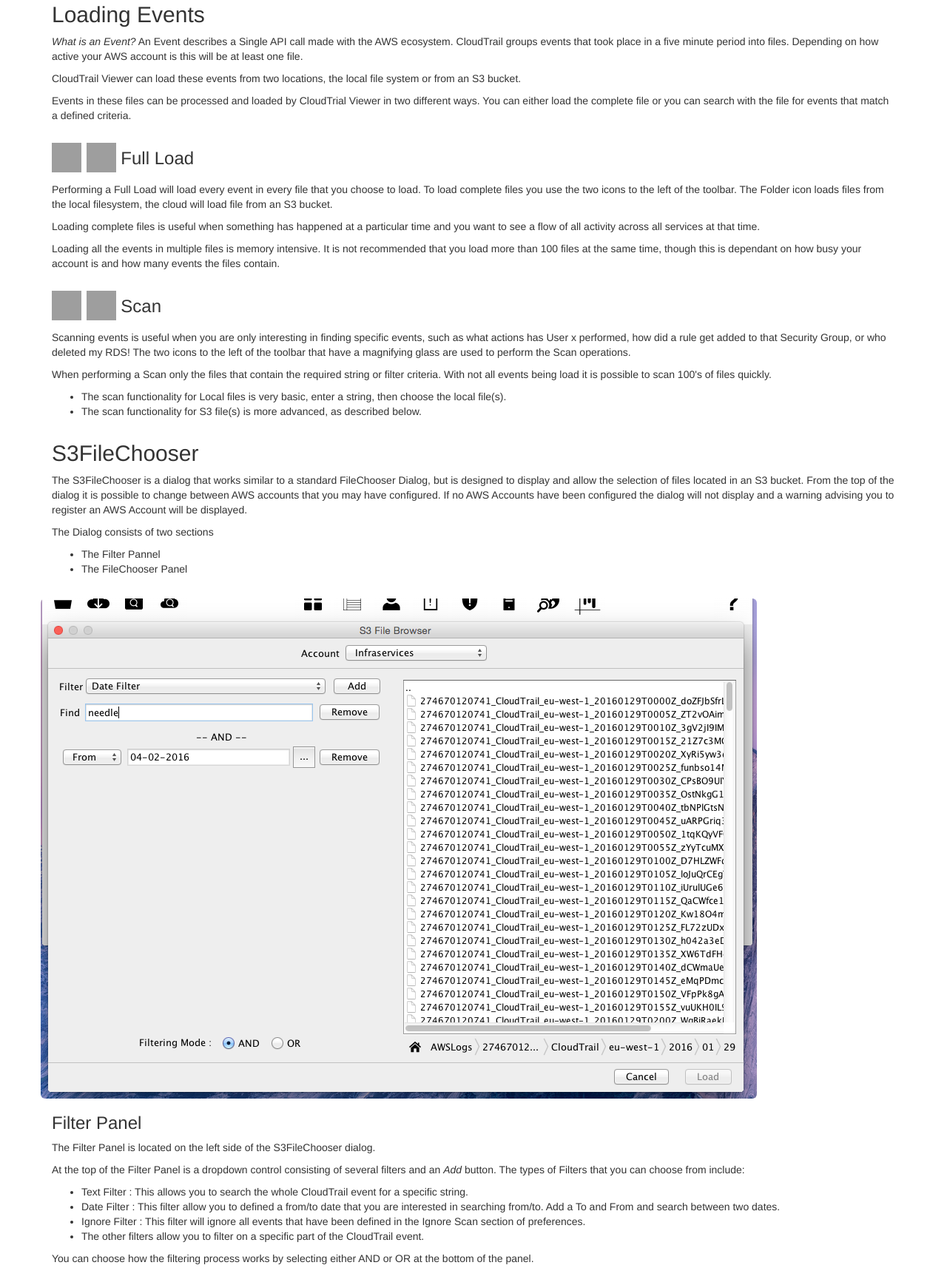
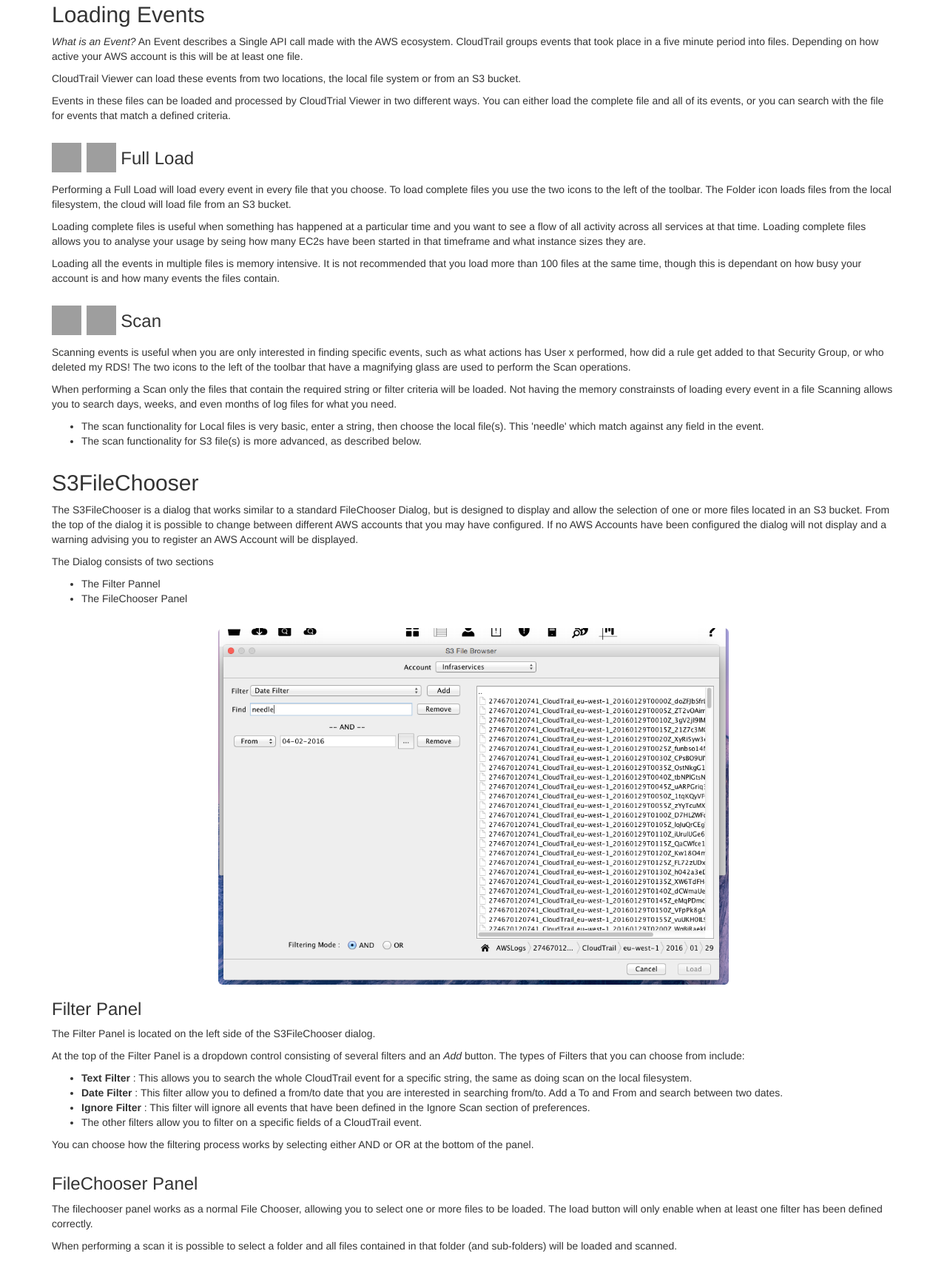
Before and after one commit to githublemming/githublemming.github.io, a plain HTML site: page events.html in a window 1280 px wide. Shown: the part 117-1831 px from the top of the page at 74% size. Drawn offline with Linux system fonts and the light colour scheme; grey boxes are pictures that could not be loaded.

Commit message:
more fixes

```diff
--- a/css/cloudtrail-viewer.css
+++ b/css/cloudtrail-viewer.css
@@ -26,7 +26,6 @@
 	background-repeat: no-repeat;
 	background-size: 32px 32px;
 	position:relative;
-	left:10px;
 }
 
 .icon_overview {
--- a/events.html
+++ b/events.html
@@ -81,8 +81,8 @@
         	<p><em>What is an Event?</em> An Event describes a Single API call made with the AWS ecosystem. CloudTrail groups events that took place
         	in a five minute period into files. Depending on how active your AWS account is this will be at least one file.</p>
             <p>CloudTrail Viewer can load these events from two locations, the local file system or from an S3 bucket.</p>
-            <p>Events in these files can be processed and loaded by CloudTrial Viewer in two different ways. You can either load the complete
-            file or you can search with the file for events that match a defined criteria.</p>
+            <p>Events in these files can be loaded and processed by CloudTrial Viewer in two different ways. You can either load the complete
+            file and all of its events, or you can search with the file for events that match a defined criteria.</p>
         </div>
     </div>
 
@@ -93,11 +93,12 @@
             	<img class="h3_image" src="https://rawgit.com/githublemming/CloudTrailViewer/master/src/main/resources/icons/Cloud-Download-48.png">
             	Full Load
             </h3>
-            <p>Performing a Full Load will load every event in every file that you choose to load. To load complete files you
+            <p>Performing a Full Load will load every event in every file that you choose. To load complete files you
             use the two icons to the left of the toolbar. The Folder icon loads files from the local filesystem, the cloud will
             load file from an S3 bucket.</p>
             <p>Loading complete files is useful when something has happened at a particular time and you want to see a
-                flow of all activity across all services at that time.<p>
+                flow of all activity across all services at that time. Loading complete files allows you to analyse your usage by seing how
+            many EC2s have been started in that timeframe and what instance sizes they are.<p>
             <p>Loading all the events in multiple files is memory intensive. It is
                 not recommended that you load more than 100 files at the same time, though this is dependant on how busy
                 your account is and how many events the files contain.</p>
@@ -111,21 +112,21 @@
             	<img class="h3_image" src="https://rawgit.com/githublemming/CloudTrailViewer/master/src/main/resources/icons/Cloud-Scan-48.png">
             	Scan
             </h3>
-            <p>Scanning events is useful when you are only interesting in finding specific events, such as what actions
+            <p>Scanning events is useful when you are only interested in finding specific events, such as what actions
                 has User x performed, how did a rule get added to that Security Group, or who deleted my RDS! The two icons to the
                 left of the toolbar that have a magnifying glass are used to perform the Scan operations.</p>
-            <p>When performing a Scan only the files that contain the required string or filter criteria. With not all events being load
-            it is possible to scan 100's of files quickly.</p>
+            <p>When performing a Scan only the files that contain the required string or filter criteria will be loaded. Not having the memory constrainsts
+                of loading every event in a file Scanning allows you to search days, weeks, and even months of log files for what you need.</p>
             <ul>
-                <li>The scan functionality for Local files is very basic, enter a string, then choose the local file(s).</li>
+                <li>The scan functionality for Local files is very basic, enter a string, then choose the local file(s). This 'needle' which match against any field in the event.</li>
                 <li>The scan functionality for S3 file(s) is more advanced, as described below.</li>
             </ul>
         </div>
     </div>
 
     <h2>S3FileChooser</h2>
-    <p>The S3FileChooser is a dialog that works similar to a standard FileChooser Dialog, but is designed to display and allow the selection of files located in an S3 bucket.
-    From the top of the dialog it is possible to change between AWS accounts that you may have configured. If no AWS Accounts have been configured the dialog will
+    <p>The S3FileChooser is a dialog that works similar to a standard FileChooser Dialog, but is designed to display and allow the selection of one or more files located in an S3 bucket.
+    From the top of the dialog it is possible to change between different AWS accounts that you may have configured. If no AWS Accounts have been configured the dialog will
     not display and a warning advising you to register an AWS Account will be displayed.</p>
     <p>The Dialog consists of two sections</p>
     <ul>
@@ -136,7 +137,7 @@
     <div class="row">
         <div>
             <br/>
-            <img class="img-responsive img-rounded" src="http://githublemming.github.io/images/s3_scan_dialog.png" alt="S3FileChooser">
+            <img class="img-responsive img-rounded center-block" src="images/s3_scan_dialog.png" alt="S3FileChooser" width=690>
         </div>
     </div>
 
@@ -146,10 +147,10 @@
             <p>The Filter Panel is located on the left side of the S3FileChooser dialog.</p>
             <p>At the top of the Filter Panel is a dropdown control consisting of several filters and an <em>Add</em> button. The types of Filters that you can choose from include:</p>
             <ul>
-                <li>Text Filter : This allows you to search the whole CloudTrail event for a specific string.</li>
-                <li>Date Filter : This filter allow you to defined a from/to date that you are interested in searching from/to. Add a To and From and search between two dates.</li>
-                <li>Ignore Filter : This filter will ignore all events that have been defined in the Ignore Scan section of preferences.</li>
-                <li>The other filters allow you to filter on a specific part of the CloudTrail event.</li>
+                <li><strong>Text Filter</strong> : This allows you to search the whole CloudTrail event for a specific string, the same as doing scan on the local filesystem.</li>
+                <li><strong>Date Filter</strong> : This filter allow you to defined a from/to date that you are interested in searching from/to. Add a To and From and search between two dates.</li>
+                <li><strong>Ignore Filter</strong> : This filter will ignore all events that have been defined in the Ignore Scan section of preferences.</li>
+                <li>The other filters allow you to filter on a specific fields of a CloudTrail event.</li>
             </ul>
             <p>You can choose how the filtering process works by selecting either AND or OR at the bottom of the panel.</p>
         </div>
```
Also changed, not shown: features/errors_feature.html (+1 -1 lines), features/geodata_feature.html (+1 -1 lines), features/invokers_feature.html (+1 -1 lines), features/metrics_feature.html (+1 -1 lines), features/overview_feature.html (+12 -9 lines), features/resources_feature.html (+1 -1 lines), features/security_feature.html (+1 -1 lines), features/tableview_feature.html (+1 -1 lines), index.html (+1 -2 lines).
